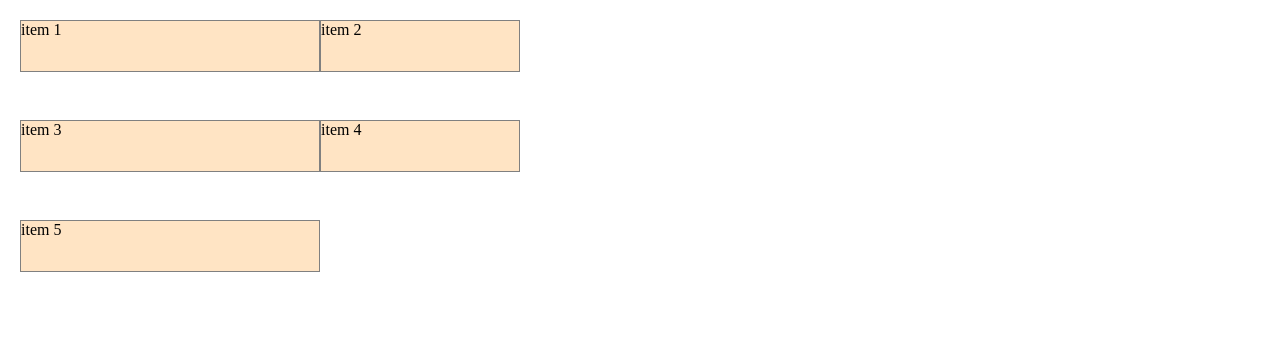
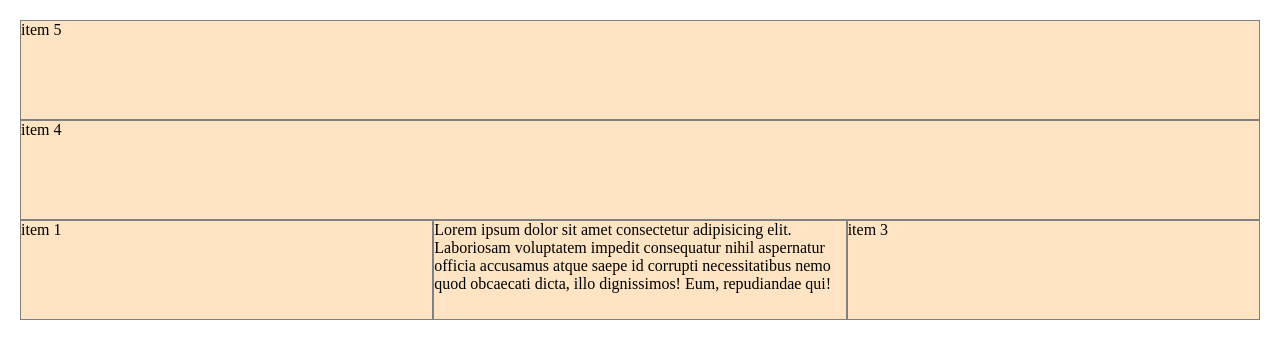
Before and after one commit to ThinhTran2k/Grid-practice, a plain HTML site: page index.html in a window 1280 px wide. Drawn offline with Linux system fonts and the light colour scheme.

Commit message:
Finish learn Grid system

```diff
--- a/index.html
+++ b/index.html
@@ -10,7 +10,7 @@
 <body>
   <div class="container">
     <div class="item-1 item">item 1</div>
-    <div class="item-2 item">item 2</div>
+    <div class="item-2 item">Lorem ipsum dolor sit amet consectetur adipisicing elit. Laboriosam voluptatem impedit consequatur nihil aspernatur officia accusamus atque saepe id corrupti necessitatibus nemo quod obcaecati dicta, illo dignissimos! Eum, repudiandae qui!</div>
     <div class="item-3 item">item 3</div>
     <div class="item-4 item">item 4</div>
     <div class="item-5 item">item 5</div>
--- a/styles.css
+++ b/styles.css
@@ -11,17 +11,43 @@ body {
   display: grid;
 
   /* Set số cột và chiều rộng của cột */
-  grid-template-columns: 300px 200px;
+  grid-template-columns: repeat(3, 1fr);
 
   /* fr - (fraction): đơn vị tương đối */
   /* grid-template-columns: 1fr 1fr; */
+  /* grid-template-columns: repeat(3, 1fr); */
 
   /* Set số hàng và chiều cao của hàng  */
-  grid-template-rows: 100px 100px;
+  /* grid-template-rows: 100px 100px; */
+
+  /* Set chiều cao của hàng một cách tự động */
+  grid-auto-rows: 100px;
+
+  /* Set chiều cao nhỏ nhất và chiều cao lớn nhất của hàng*/
+  /* grid-auto-rows: minmax(60px, auto); */
+
+  /* Định nghĩa area */
+  grid-template-areas:
+  "aa aa aa"
+  "bb bb bb";
+}
+
+.item-5 {
+  grid-area: aa;
+
+  /* Set kích thước item theo line column VD: line 2 -> line 4 */
+  /* grid-column: 2 / 4; */
+
+  /* Set kích thước item theo line row VD: line 2 -> line 4 */
+  /* grid-row: 2 / 4; */
+}
+
+.item-4 {
+  grid-area: bb;
 }
 
 .item {
   background-color: bisque;
   border: 1px solid grey;
-  height: 50px;
+  min-height: 50px;
 }
```
